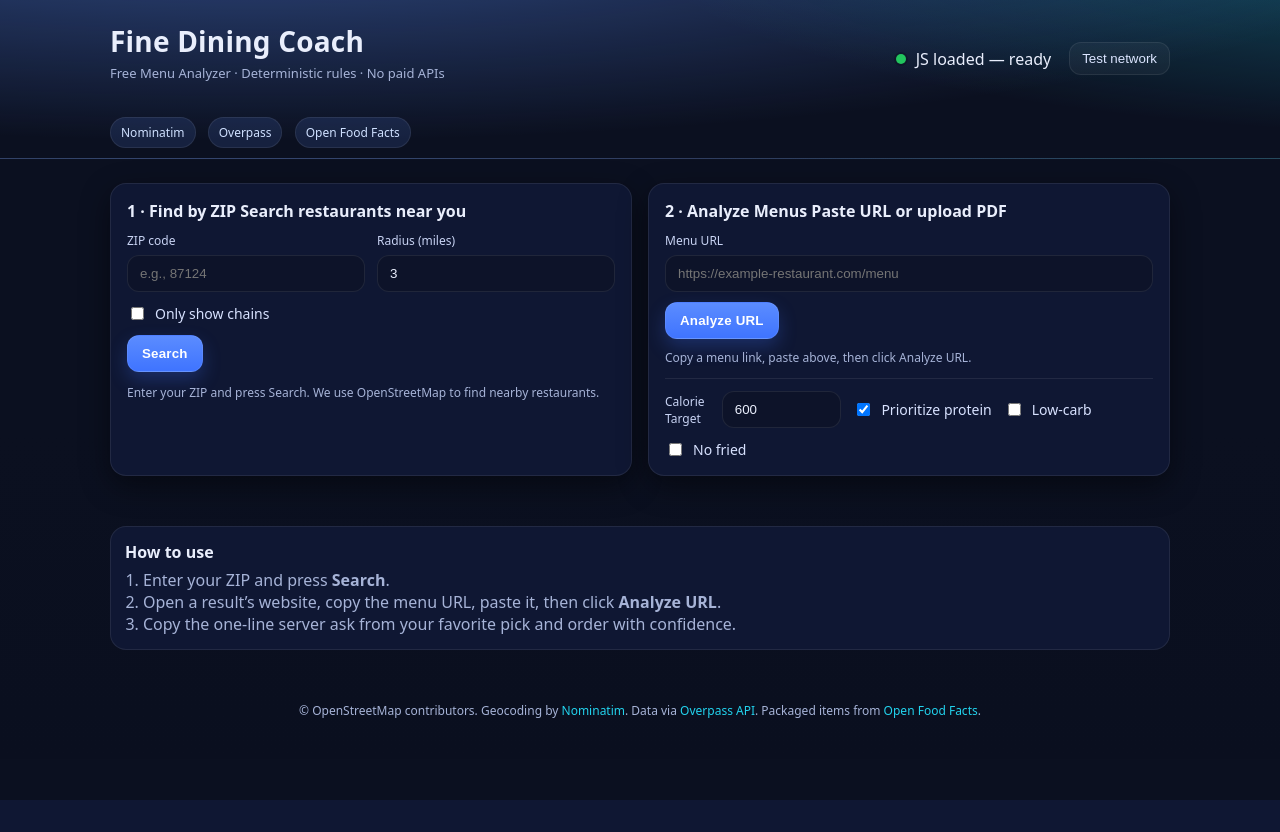
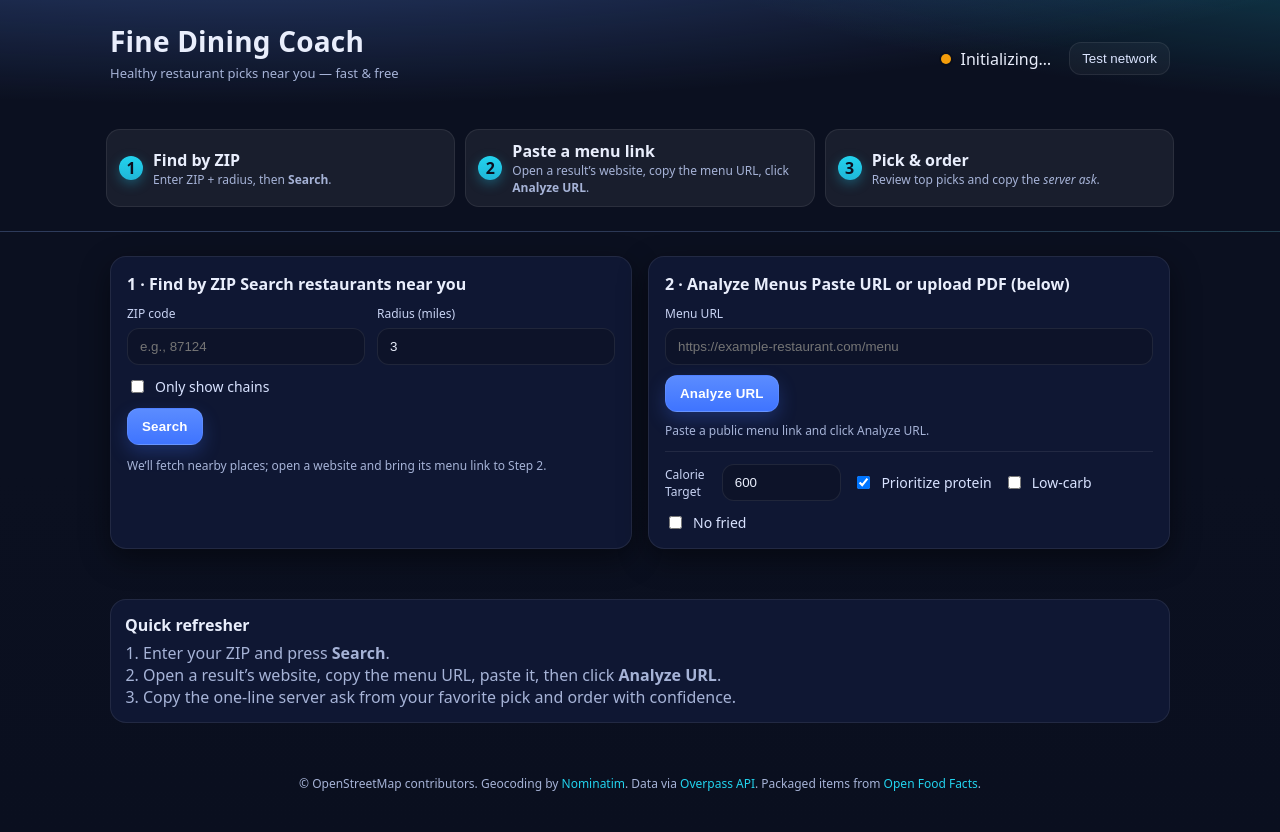
Before and after one commit to Navigatedhustle/Finest-Dining-Final, a Flask app: page / in a window 1280 px wide. Before the commit the page ends 800 px from the top, so only its background shows below. Run offline with Flask 3, Linux system fonts and the light colour scheme; some libraries are stand-ins or nearby versions.

Commit message:
Add files via upload

```diff
--- a/static/app.js
+++ b/static/app.js
@@ -1,116 +1,179 @@
-(function(){
-  function ready(fn){ if(document.readyState!=='loading'){ fn(); } else { document.addEventListener('DOMContentLoaded', fn); } }
-  function $(id){ return document.getElementById(id); }
-  function setStatus(ok,msg){
-    var d=$('statusDot'), t=$('statusText');
-    if(d){ d.classList.remove('dot-ok','dot-warn'); d.style.background = ok ? '#22c55e' : '#ef4444'; }
-    if(t){ t.textContent = msg; }
-  }
-  function toast(msg){
-    var el = document.createElement('div');
-    el.textContent = msg;
-    el.style.position='fixed'; el.style.bottom='16px'; el.style.left='50%'; el.style.transform='translateX(-50%)';
-    el.style.padding='10px 14px'; el.style.background='#111'; el.style.color='#fff'; el.style.borderRadius='10px';
-    el.style.fontSize='12px'; el.style.opacity='0.95'; el.style.zIndex='9999';
-    document.body.appendChild(el); setTimeout(function(){ document.body.removeChild(el); }, 2200);
-  }
-  function addNet(method,url,status,ms){
-    console.log('[NET]', method, url, status, ms+'ms');
-  }
-  function postJSON(url, payload, onOk, onErr){
-    var t0 = Date.now();
-    fetch(url, {method:'POST', headers:{'Content-Type':'application/json'}, body: JSON.stringify(payload)})
-      .then(function(r){ addNet('POST',url,r.status,Date.now()-t0); if(!r.ok) throw new Error('HTTP '+r.status); return r.json(); })
-      .then(onOk).catch(function(e){ if(onErr) onErr(e); else { console.error(e); toast('Request failed'); setStatus(false, e.message||'Request failed'); } });
-  }
-  function chip(text, cls){
-    var s = document.createElement('span'); s.className='chip '+(cls||''); s.textContent = text; return s;
-  }
-  function renderResults(data){
-    var wrap = $('results'); if(!wrap) return;
-    wrap.innerHTML = '';
-    if(!data || !data.restaurants || !data.restaurants.length){ wrap.textContent='No results.'; return; }
-    for(var i=0;i<data.restaurants.length;i++){
-      var r = data.restaurants[i] || {};
-      var rest = document.createElement('div'); rest.className='rest';
-      var head = document.createElement('div'); head.className='rest-head';
-      var left = document.createElement('div');
-      var title = document.createElement('div'); title.className='rest-title'; title.textContent = r.name || 'Restaurant';
-      var sub = document.createElement('div'); sub.className='pills';
-      var badges = document.createElement('div'); badges.className='badges';
-      if(r.distance_mi!=null) badges.appendChild(chip(Number(r.distance_mi).toFixed(2)+' mi',''));
-      if(r.cuisine && r.cuisine.length) badges.appendChild(chip(r.cuisine.join(', '),''));
-      badges.appendChild(chip(r.source==='menu'?'Parsed from Menu':'Playbook','badge '+(r.source==='menu'?'menu':'playbook')));
-      sub.appendChild(badges);
-      left.appendChild(title); left.appendChild(sub);
-      head.appendChild(left);
-      var right = document.createElement('div'); right.className='actions';
-      if(r.website){ var a=document.createElement('a'); a.href=r.website; a.target='_blank'; a.rel='noopener'; a.className='btn-ghost'; a.textContent='Open website'; right.appendChild(a); }
-      head.appendChild(right);
-      rest.appendChild(head);
 
-      var content = document.createElement('div'); content.className='card-content';
-      if(r.picks && r.picks.length){
-        for(var j=0;j<Math.min(2,r.picks.length);j++){
-          var pk = r.picks[j] || {};
-          var card = document.createElement('div'); card.className='pick';
-          var t = document.createElement('div'); t.className='pick-title'; t.textContent = pk.item_name || 'Pick';
-          var row = document.createElement('div'); row.className='pick-row';
-          if(pk.est_kcal) row.appendChild(chip('~'+pk.est_kcal+' kcal','kcal'));
-          if(pk.est_protein_g) row.appendChild(chip(pk.est_protein_g+' g protein','protein'));
-          if(pk.confidence){
-            var conf = (pk.confidence||'').toLowerCase();
-            var cls = conf==='high'?'conf-high':(conf==='medium'?'conf-med':'conf-low');
-            row.appendChild(chip('confidence: '+conf,cls));
-          }
-          var why = document.createElement('div'); why.className='help'; why.textContent = pk.why_it_works || '';
-          var script = document.createElement('div'); script.className='pick-script'; script.textContent = pk.server_script || '';
-          var actions = document.createElement('div'); actions.className='actions';
-          var cpy = document.createElement('button'); cpy.className='btn-ghost'; cpy.textContent='Copy ask';
-          cpy.addEventListener('click', (function(text){ return function(){ navigator.clipboard.writeText(text||''); toast('Copied'); }; })(pk.server_script||''));
-          actions.appendChild(cpy);
-          if(pk.modifiers && pk.modifiers.length){ actions.appendChild(chip('mods: '+pk.modifiers.join(', '),'')); }
-          card.appendChild(t); card.appendChild(row); if(why.textContent) card.appendChild(why); card.appendChild(script); card.appendChild(actions);
-          content.appendChild(card);
-        }
-      }
-      rest.appendChild(content);
-      wrap.appendChild(rest);
-    }
-    window.scrollTo({top:wrap.offsetTop-10, behavior:'smooth'});
+(() => {
+  const $ = (id) => document.getElementById(id);
+  const statusDot = $("statusDot");
+  const statusText = $("statusText");
+  const resultsEl = $("results");
+
+  function setStatus(ok, msg) {
+    statusDot.classList.remove("dot-warn");
+    statusDot.classList.toggle("dot-ok", !!ok);
+    statusText.textContent = msg || (ok ? "Ready" : "Initializing…");
   }
 
-  function collectFlags(){ var flags=[]; var els=document.querySelectorAll('[name="flags"]'); for(var i=0;i<els.length;i++){ if(els[i].checked) flags.push(els[i].value); } return flags; }
-  function getCal(){ var el=$('calTarget'); var v=parseInt((el && el.value)||600,10); return isNaN(v)?600:v; }
-  function isProt(){ var el=$('prioProtein'); return !!(el && el.checked); }
-
-  function triggerSearch(zip, rmi){
-    var zipEl=$('zipInput'), radEl=$('radiusInput'), chainsEl=$('onlyChains');
-    zip = (zip || (zipEl && zipEl.value) || '').trim();
-    rmi = rmi || parseFloat((radEl && radEl.value)||'3');
-    if(!/^\d{5}$/.test(zip)){ setStatus(false,'Enter 5-digit ZIP'); toast('Enter 5-digit ZIP'); return; }
-    var payload = { zip: zip, radius_miles: isNaN(rmi)?3:rmi, only_chains: !!(chainsEl && chainsEl.checked), calorie_target: getCal(), flags: collectFlags(), prioritize_protein: isProt() };
-    setStatus(true,'Searching...');
-    postJSON('/nearby-by-zip', payload, function(data){ setStatus(true,'Done'); renderResults(data); });
+  async function ping() {
+    try {
+      const r = await fetch("/_ping", { cache: "no-store" });
+      setStatus(r.ok, r.ok ? "Ready" : "Offline");
+    } catch {
+      setStatus(false, "Offline");
+    }
   }
 
-  function triggerAnalyzeUrl(url){
-    var urlEl=$('menuUrl'); url = (url || (urlEl && urlEl.value) || '').trim();
-    if(!/^https?:\/\//i.test(url)){ setStatus(false,'Enter a valid http(s) URL'); toast('Enter a valid http(s) URL'); return; }
-    var payload = { url: url, params: { calorie_target: getCal(), flags: collectFlags(), prioritize_protein: isProt() } };
-    setStatus(true,'Analyzing URL...');
-    postJSON('/analyze-url', payload, function(data){ setStatus(true,'Done'); renderResults(data); });
+  function toast(msg) { alert(msg); }
+
+  function renderResults(payload) {
+    resultsEl.innerHTML = "";
+    if (!payload || !payload.restaurants || !payload.restaurants.length) {
+      resultsEl.innerHTML = `<div class="rest"><div>No results yet. Try a different ZIP/radius or paste a menu URL.</div></div>`;
+      return;
+    }
+
+    for (const r of payload.restaurants) {
+      const badgeKind = r.source === "menu" ? "menu" : "playbook";
+      const cuisine = (r.cuisine || []).join(", ");
+      const dist = (r.distance_mi != null) ? `${r.distance_mi.toFixed(2)} mi` : "";
+      const websiteBtn = r.website ? `<a class="btn-ghost" href="${r.website}" target="_blank" rel="noopener">Open website</a>` : "";
+
+      let picksHtml = "";
+      for (const p of (r.picks || []).slice(0, 3)) {
+        const confClass = p.confidence === "high" ? "conf-high" : p.confidence === "medium" ? "conf-med" : "conf-low";
+        const estK = p.est_kcal != null ? `<span class="chip kcal">${p.est_kcal} kcal</span>` : "";
+        const estP = p.est_protein_g != null ? `<span class="chip protein">${p.est_protein_g} g protein</span>` : "";
+        const conf = p.confidence ? `<span class="chip ${confClass}">${p.confidence}</span>` : "";
+        const mods = (p.modifiers || []).map(m => `<span class="chip">${m}</span>`).join(" ");
+        const script = p.server_script || "";
+
+        picksHtml += `
+          <div class="pick">
+            <div class="pick-title">${p.item_name || "Pick"}</div>
+            <div class="pick-row">${estK} ${estP} ${conf}</div>
+            ${p.why_it_works ? `<div class="help" style="margin-top:6px">${p.why_it_works}</div>` : ""}
+            ${mods ? `<div class="pick-row">${mods}</div>` : ""}
+            <div class="actions">
+              ${websiteBtn}
+              ${script ? `<button class="btn-ghost" data-copy="${script.replace(/"/g,'&quot;')}">Copy ask</button>` : ""}
+            </div>
+          </div>
+        `;
+      }
+
+      const html = `
+        <div class="rest">
+          <div class="rest-head">
+            <div class="rest-title">${r.name || "Restaurant"}</div>
+            <div class="badges">
+              ${dist ? `<span class="badge">${dist}</span>` : ""}
+              ${cuisine ? `<span class="badge">${cuisine}</span>` : ""}
+              <span class="badge ${badgeKind}">${r.source === "menu" ? "Parsed from Menu" : "Playbook"}</span>
+            </div>
+          </div>
+          <div class="card-content">${picksHtml || "<div class='help'>No picks yet.</div>"}</div>
+        </div>
+      `;
+      resultsEl.insertAdjacentHTML("beforeend", html);
+    }
+
+    resultsEl.querySelectorAll("[data-copy]").forEach(btn => {
+      btn.addEventListener("click", () => {
+        const text = btn.getAttribute("data-copy");
+        navigator.clipboard.writeText(text);
+        toast("Copied to clipboard");
+      });
+    });
   }
 
-  ready(function(){
-    try{
-      setStatus(true,'JS loaded — ready');
-      var sbtn=$('searchBtn'); if(sbtn){ sbtn.addEventListener('click', function(e){ e.preventDefault(); triggerSearch(); }); }
-      var abtn=$('analyzeUrlBtn'); if(abtn){ abtn.addEventListener('click', function(e){ e.preventDefault(); triggerAnalyzeUrl(); }); }
-      var zf=$('zipForm'); if(zf){ zf.addEventListener('submit', function(e){ e.preventDefault(); triggerSearch(); }); }
-      var uf=$('urlForm'); if(uf){ uf.addEventListener('submit', function(e){ e.preventDefault(); triggerAnalyzeUrl(); }); }
-      try{ var qs=new URLSearchParams(location.search); var pz=qs.get('zip'); var pr=qs.get('radius_miles'); if(pz && /^\d{5}$/.test(pz)){ triggerSearch(pz, parseFloat(pr||'3')); history.replaceState(null,'',location.pathname); } }catch(_){}
-      var test=$('testNetworkBtn'); if(test){ test.addEventListener('click', function(){ var t0=Date.now(); fetch('/_ping').then(function(r){ addNet('GET','/_ping',r.status,Date.now()-t0); return r.text();}).then(function(txt){ setStatus(true,'Network OK: '+txt); }).catch(function(){ setStatus(false,'Ping failed'); }); }); }
-    }catch(e){ console.error(e); setStatus(false,'JS error: '+(e.message||'unknown')); }
+  async function postJSON(url, data) {
+    const r = await fetch(url, {
+      method: "POST",
+      headers: { "Content-Type": "application/json" },
+      body: JSON.stringify(data),
+    });
+    if (!r.ok) throw new Error(`${url} → ${r.status}`);
+    return await r.json();
+  }
+
+  function getFlags() {
+    const flags = [];
+    document.querySelectorAll('input[name="flags"]:checked').forEach(i => flags.push(i.value));
+    return flags;
+  }
+
+  document.addEventListener("DOMContentLoaded", async () => {
+    $("testNetworkBtn").addEventListener("click", ping);
+    await ping();
+
+    const params = new URLSearchParams(location.search);
+    if (params.get("zip")) {
+      $("zipInput").value = params.get("zip");
+      $("radiusInput").value = params.get("radius_miles") || "3";
+      try {
+        const payload = await postJSON("/nearby-by-zip", {
+          zip: $("zipInput").value,
+          radius_miles: parseFloat($("radiusInput").value || "3"),
+          calorie_target: parseInt($("calTarget").value || "600", 10),
+          prioritize_protein: $("prioProtein").checked,
+          flags: getFlags(),
+          only_chains: $("onlyChains").checked
+        });
+        renderResults(payload);
+        setStatus(true, "Ready");
+      } catch (e) {
+        setStatus(false, "Error");
+      }
+      history.replaceState({}, "", location.pathname);
+    }
+
+    $("zipForm").addEventListener("submit", async (e) => {
+      e.preventDefault();
+      const zip = $("zipInput").value.trim();
+      if (!/^\\d{5}$/.test(zip)) { alert("Please enter a 5-digit ZIP."); return; }
+
+      $("searchBtn").disabled = true;
+      $("searchBtn").textContent = "Searching…";
+      try {
+        const payload = await postJSON("/nearby-by-zip", {
+          zip,
+          radius_miles: parseFloat($("radiusInput").value || "3"),
+          calorie_target: parseInt($("calTarget").value || "600", 10),
+          prioritize_protein: $("prioProtein").checked,
+          flags: getFlags(),
+          only_chains: $("onlyChains").checked
+        });
+        renderResults(payload);
+        setStatus(true, "Ready");
+      } catch (err) {
+        setStatus(false, "Error");
+        alert("Search failed. See server logs.");
+      } finally {
+        $("searchBtn").disabled = false;
+        $("searchBtn").textContent = "Search";
+      }
+    });
+
+    $("urlForm").addEventListener("submit", async (e) => {
+      e.preventDefault();
+      const url = $("menuUrl").value.trim();
+      if (!/^https?:\\/\\//i.test(url)) { alert("Enter a valid http(s) menu URL."); return; }
+
+      $("analyzeUrlBtn").disabled = true;
+      $("analyzeUrlBtn").textContent = "Analyzing…";
+      try {
+        const payload = await postJSON("/analyze-url", {
+          url,
+          calorie_target: parseInt($("calTarget").value || "600", 10),
+          prioritize_protein: $("prioProtein").checked,
+          flags: getFlags()
+        });
+        renderResults(payload);
+        setStatus(true, "Ready");
+      } catch (err) {
+        setStatus(false, "Error");
+        alert("Analyze URL failed. Check robots.txt or try a PDF.");
+      } finally {
+        $("analyzeUrlBtn").disabled = false;
+        $("analyzeUrlBtn").textContent = "Analyze URL";
+      }
+    });
   });
 })();
--- a/static/styles.css
+++ b/static/styles.css
@@ -21,14 +21,17 @@
 .hero-inner{display:flex; align-items:center; justify-content:space-between; gap:20px; padding:22px 20px; max-width:1100px; margin:0 auto}
 .hero h1{margin:0; font-size:28px; letter-spacing:.2px}
 .subtitle{margin-top:4px; color:var(--muted); font-size:13px}
-.hero-nav{max-width:1100px; margin:0 auto 10px; padding:0 20px}
-.nav-pill{display:inline-block; padding:6px 10px; margin-right:8px; background:rgba(255,255,255,.06); border:1px solid var(--border); border-radius:999px; font-size:12px; color:var(--muted)}
-.nav-pill.on{background:rgba(91,140,255,.14); color:#cfe0ff}
 .status-ribbon{display:flex; align-items:center; gap:10px}
 .dot{width:10px; height:10px; border-radius:50%; display:inline-block; background:var(--danger); box-shadow:0 0 0 2px rgba(0,0,0,.2)}
 .dot-ok{background:var(--ok)}
 .dot-warn{background:#f59e0b}
 .ml8{margin-left:8px}
+.quickbar{max-width:1100px; margin:2px auto 14px; padding:10px 16px; display:grid; grid-template-columns:1fr; gap:10px}
+@media(min-width:900px){.quickbar{grid-template-columns:1fr 1fr 1fr}}
+.qstep{display:flex; align-items:center; gap:10px; background:rgba(255,255,255,.06); border:1px solid var(--border); border-radius:14px; padding:10px 12px}
+.qnum{flex:0 0 auto; width:24px; height:24px; border-radius:50%; display:inline-grid; place-items:center; font-weight:800; color:#0b1020; background:linear-gradient(180deg,var(--accent),#1fb6d9); box-shadow:0 4px 12px rgba(31,182,217,.35)}
+.qtitle{font-weight:700}
+.qdesc{color:var(--muted); font-size:12px}
 .cards.two-col{display:grid; grid-template-columns:1fr; gap:16px}
 @media (min-width:900px){ .cards.two-col{grid-template-columns:1fr 1fr} }
 .card{background:var(--card); border:1px solid var(--border); border-radius:16px; padding:16px; box-shadow:var(--shadow)}
--- a/templates/index.html
+++ b/templates/index.html
@@ -4,26 +4,46 @@
   <meta charset="utf-8"/>
   <meta name="viewport" content="width=device-width, initial-scale=1"/>
   <title>Fine Dining Coach – Free Menu Analyzer</title>
-  <link rel="stylesheet" href="/static/styles.css?v=20250921-8"/>
+  <link rel="stylesheet" href="/static/styles.css?v=20250921-11"/>
 </head>
 <body class="theme">
   <header class="hero">
     <div class="hero-inner">
       <div>
         <h1>Fine Dining Coach</h1>
-        <p class="subtitle">Free Menu Analyzer · Deterministic rules · No paid APIs</p>
+        <p class="subtitle">Healthy restaurant picks near you — fast &amp; free</p>
       </div>
       <div class="status-ribbon">
         <span id="statusDot" class="dot dot-warn"></span>
         <span id="statusText">Initializing…</span>
-        <button id="testNetworkBtn" class="btn-ghost ml8">Test network</button>
+        <button id="testNetworkBtn" class="btn-ghost ml8" type="button">Test network</button>
       </div>
     </div>
-    <nav class="hero-nav">
-      <span class="nav-pill on">Nominatim</span>
-      <span class="nav-pill on">Overpass</span>
-      <span class="nav-pill on">Open Food Facts</span>
-    </nav>
+
+    <!-- Simple instructions for full value -->
+    <div class="quickbar">
+      <div class="qstep">
+        <span class="qnum">1</span>
+        <div>
+          <div class="qtitle">Find by ZIP</div>
+          <div class="qdesc">Enter ZIP + radius, then <b>Search</b>.</div>
+        </div>
+      </div>
+      <div class="qstep">
+        <span class="qnum">2</span>
+        <div>
+          <div class="qtitle">Paste a menu link</div>
+          <div class="qdesc">Open a result’s website, copy the menu URL, click <b>Analyze URL</b>.</div>
+        </div>
+      </div>
+      <div class="qstep">
+        <span class="qnum">3</span>
+        <div>
+          <div class="qtitle">Pick &amp; order</div>
+          <div class="qdesc">Review top picks and copy the <i>server ask</i>.</div>
+        </div>
+      </div>
+    </div>
   </header>
 
   <main class="container">
@@ -47,14 +67,12 @@
           <div class="row">
             <button id="searchBtn" type="submit" class="btn-primary">Search</button>
           </div>
-          <div class="help">
-            Enter your ZIP and press Search. We use OpenStreetMap to find nearby restaurants.
-          </div>
+          <div class="help">We’ll fetch nearby places; open a website and bring its menu link to Step 2.</div>
         </form>
       </div>
 
       <div class="card">
-        <div class="card-header">2 · Analyze Menus <span class="muted">Paste URL or upload PDF</span></div>
+        <div class="card-header">2 · Analyze Menus <span class="muted">Paste URL or upload PDF (below)</span></div>
         <form id="urlForm" class="grid1">
           <label class="field">
             <span class="label">Menu URL</span>
@@ -63,7 +81,7 @@
           <div class="row">
             <button id="analyzeUrlBtn" type="submit" class="btn-primary">Analyze URL</button>
           </div>
-          <div class="help">Copy a menu link, paste above, then click Analyze URL.</div>
+          <div class="help">Paste a public menu link and click Analyze URL.</div>
         </form>
         <hr class="sep"/>
         <div class="prefs">
@@ -81,7 +99,7 @@
     <section id="results" class="results"></section>
 
     <section class="panel">
-      <div class="panel-title">How to use</div>
+      <div class="panel-title">Quick refresher</div>
       <ol class="steps">
         <li>Enter your ZIP and press <strong>Search</strong>.</li>
         <li>Open a result’s website, copy the menu URL, paste it, then click <strong>Analyze URL</strong>.</li>
@@ -96,6 +114,6 @@
     <a href="https://world.openfoodfacts.org" target="_blank" rel="noopener">Open Food Facts</a>.
   </footer>
 
-  <script src="/static/app.js?v=20250921-8" defer></script>
+  <script src="/static/app.js?v=20250921-11" defer></script>
 </body>
 </html>
```
Also changed, not shown: README-UI-REFRESH.txt (added).
